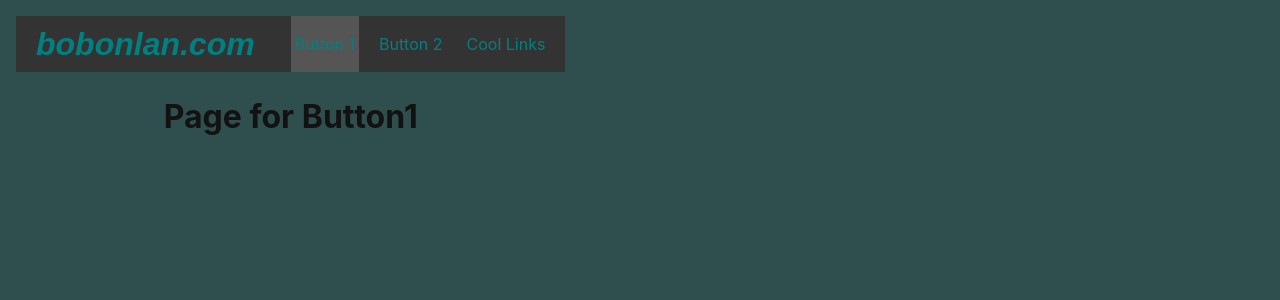
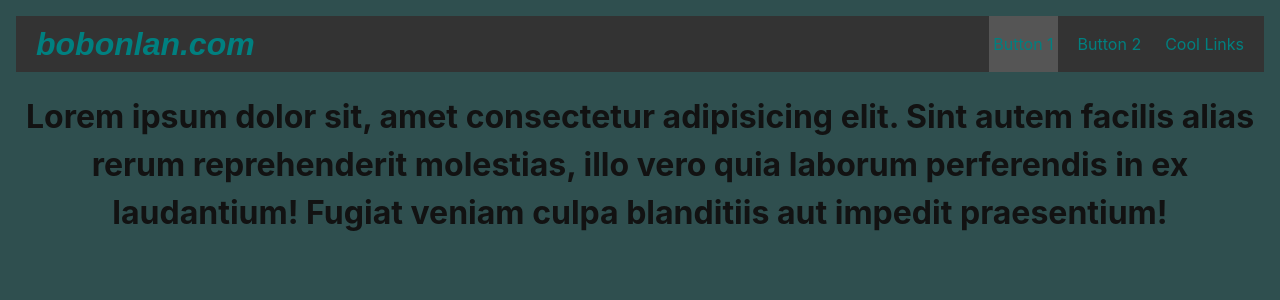
Before and after one commit to bobonlan/bobonlan.github.io, a React (Vite) app: page /button1 in a window 1280 px wide. Shown: the top 300 px of the page. Built offline with nearby package versions, Linux system fonts and the light colour scheme.

Commit message:
im a lazy dev

```diff
--- a/src/App.jsx
+++ b/src/App.jsx
@@ -12,6 +12,7 @@
 import Button3 from "./routes/cool-links";
 import { Route, Routes } from "react-router-dom";
 import Balls from "./routes/balls";
+import ErrorPage from "./error-page";
 
 export function App() {
   return (
@@ -19,10 +20,11 @@
       <div className="container">
         <Navbar />
         <Routes>
-          <Route path="/" element={<Balls />} />
+          <Route path="/" element={<Balls />} errorElement={ErrorPage} />
           <Route path="/button1" element={<Button1 />} />
           <Route path="/button2" element={<Button2 />} />
           <Route path="/cool-links" element={<Button3 />} />
+          <Route path="/nigga" errorElement={<ErrorPage />} />
         </Routes>
       </div>
     </>
--- a/src/index.css
+++ b/src/index.css
@@ -380,3 +380,8 @@
   justify-content: center;
   width: 100%;
 }
+.minesweeper {
+  width: 750px;
+  height: 750px;
+  border: 2px solid black;
+}
--- a/src/routes/button1.jsx
+++ b/src/routes/button1.jsx
@@ -1,3 +1,10 @@
 export default function Button1() {
-  return <h1>Page for Button1</h1>;
+  return (
+    <h1>
+      Lorem ipsum dolor sit, amet consectetur adipisicing elit. Sint autem
+      facilis alias rerum reprehenderit molestias, illo vero quia laborum
+      perferendis in ex laudantium! Fugiat veniam culpa blanditiis aut impedit
+      praesentium!
+    </h1>
+  );
 }
--- a/src/routes/button2.jsx
+++ b/src/routes/button2.jsx
@@ -1,3 +1,10 @@
+import React, { Component } from "react";
 export default function Button2() {
-  return <h1>Page for Button2</h1>;
+  return (
+    <h1>
+      Lorem ipsum dolor sit, amet consectetur adipisicing elit. Quos, explicabo,
+      fugiat, facilis quia minima commodi porro animi distinctio in sequi iusto
+      fugit tempora enim eaque laborum obcaecati ipsa repudiandae. Aspernatur?
+    </h1>
+  );
 }
```
